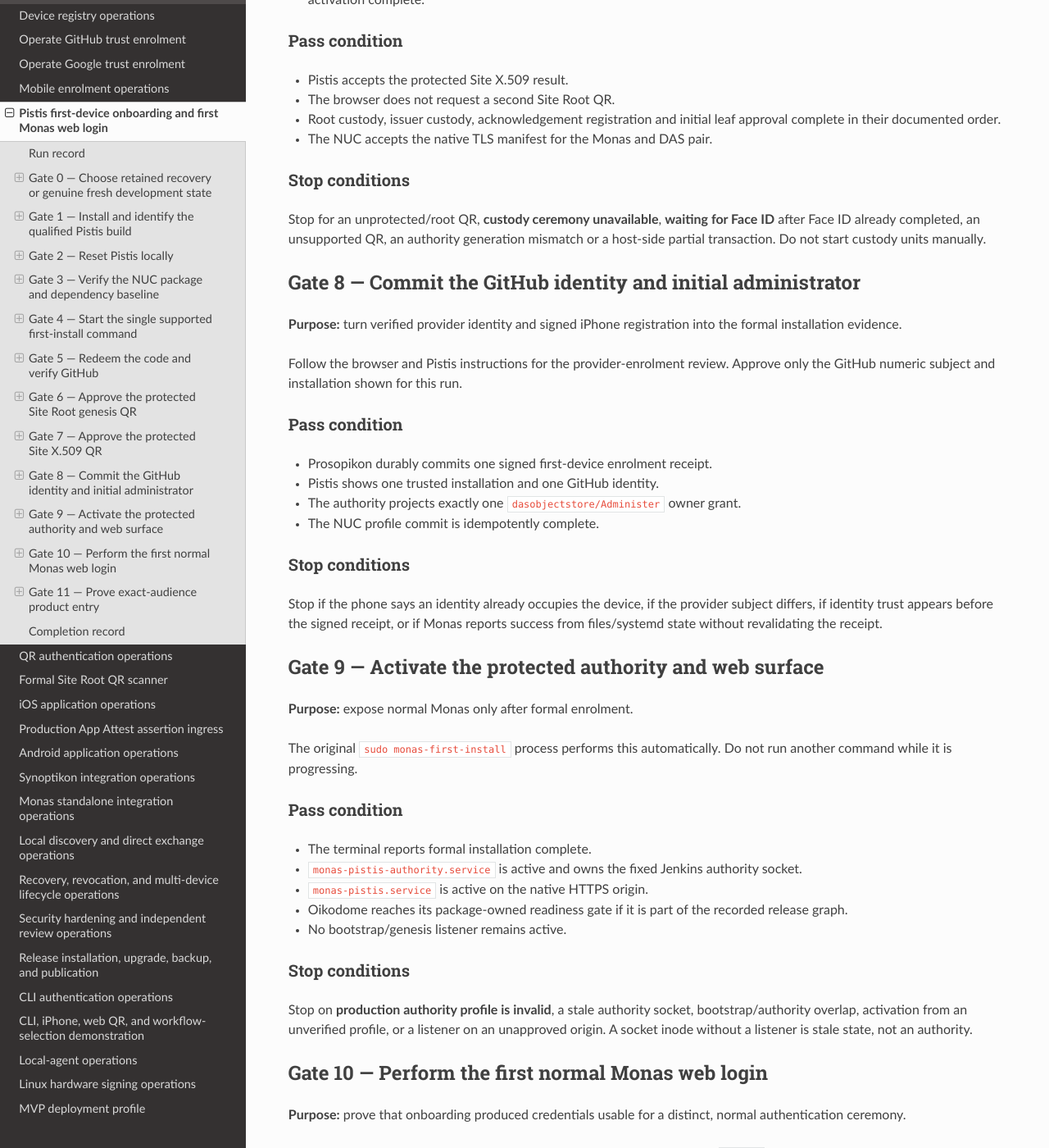
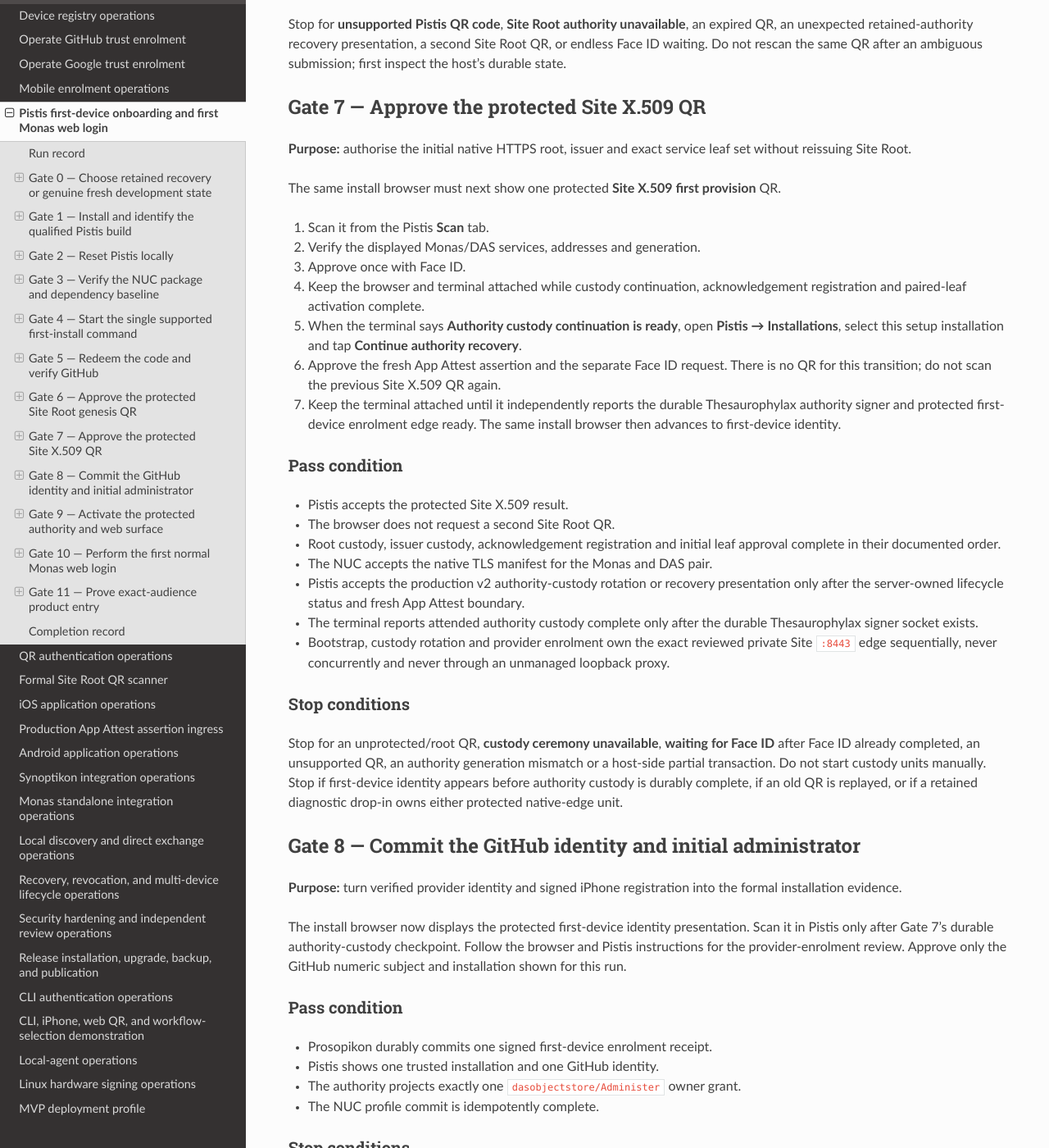
Before and after one commit to sagrudd/pistis, a Sphinx documentation site: the page built from docs/operations/monas-first-web-login-runbook.md, in a window 1280 px wide and 1400 px high, scrolled down 10128 px. Shown: the whole window at 82% size. Built offline with Sphinx 7.4.7 and the Read the Docs theme 3.1.0, drawn with Linux system fonts in a browser that asks for light colours; the version number could not be read and is left out; some of the changed text lies outside the part shown.

Commit message:
test: cover retained authority custody before login

````diff
--- a/docs/operations/monas-first-web-login-runbook.md
+++ b/docs/operations/monas-first-web-login-runbook.md
@@ -420,11 +420,29 @@
 Keep that terminal open. Do not run another copy of the command and do not
 start individual Monas or Thesaurophylax units manually.
 
+If the status at command entry is `activated-current-pair`, the retained Site
+Root and Site X.509 are already complete. Before a new browser code is safe,
+the terminal deliberately pauses at the distinct authority-custody gate. In
+Pistis open **Installations**, select this setup installation and tap
+**Continue authority recovery**. Approve the fresh App Attest assertion and
+Face ID request. This step has no QR. Keep the command attached until it prints
+both:
+
+```text
+Monas first-install checkpoint: attended authority custody complete.
+Monas first-install checkpoint: protected first-device enrolment edge ready.
+```
+
+Only then is the short-lived browser code issued. This is a valid sequential
+resume, not reconciliation or a request to restart the command.
+
 ### Pass condition
 
 The terminal prints:
 
 - the ordered route state;
+- for an activated retained pair, the explicit no-QR authority-custody
+  instruction and durable-signer/provider-edge checkpoints;
 - `https://install.mnemosyne.co.uk`;
 - one short-lived code and its expiry; and
 - an instruction to keep the terminal attached.
@@ -432,9 +450,12 @@
 ### Stop conditions
 
 Stop if the command selects reconciliation without a new code, reports an
-inactive or incompatible protected route, or cannot start its broker
-rendezvous. If the code expires unused, let the command settle and then start
-one new run; never reuse or transcribe an expired code.
+inactive or incompatible protected route, reports an unmanaged protected-unit
+override, or cannot start authority custody, the provider edge or its broker
+rendezvous. `Waiting for Face ID` is not a host checkpoint: after Face ID has
+completed, require either the durable signer checkpoint or a named diagnostic.
+If the code expires unused, let the command settle and then start one new run;
+never reuse or transcribe an expired code.
 
 ## Gate 5 — Redeem the code and verify GitHub
 
@@ -499,6 +520,15 @@
 3. Approve once with Face ID.
 4. Keep the browser and terminal attached while custody continuation,
    acknowledgement registration and paired-leaf activation complete.
+5. When the terminal says **Authority custody continuation is ready**, open
+   **Pistis → Installations**, select this setup installation and tap
+   **Continue authority recovery**.
+6. Approve the fresh App Attest assertion and the separate Face ID request.
+   There is no QR for this transition; do not scan the previous Site X.509 QR
+   again.
+7. Keep the terminal attached until it independently reports the durable
+   Thesaurophylax authority signer and protected first-device enrolment edge
+   ready. The same install browser then advances to first-device identity.
 
 ### Pass condition
 
@@ -507,21 +537,34 @@
 - Root custody, issuer custody, acknowledgement registration and initial leaf
   approval complete in their documented order.
 - The NUC accepts the native TLS manifest for the Monas and DAS pair.
+- Pistis accepts the production v2 authority-custody rotation or recovery
+  presentation only after the server-owned lifecycle status and fresh App
+  Attest boundary.
+- The terminal reports attended authority custody complete only after the
+  durable Thesaurophylax signer socket exists.
+- Bootstrap, custody rotation and provider enrolment own the exact reviewed
+  private Site `:8443` edge sequentially, never concurrently and never through
+  an unmanaged loopback proxy.
 
 ### Stop conditions
 
 Stop for an unprotected/root QR, **custody ceremony unavailable**, **waiting
 for Face ID** after Face ID already completed, an unsupported QR, an authority
 generation mismatch or a host-side partial transaction. Do not start custody
-units manually.
+units manually. Stop if first-device identity appears before authority custody
+is durably complete, if an old QR is replayed, or if a retained diagnostic
+drop-in owns either protected native-edge unit.
 
 ## Gate 8 — Commit the GitHub identity and initial administrator
 
 **Purpose:** turn verified provider identity and signed iPhone registration
 into the formal installation evidence.
 
-Follow the browser and Pistis instructions for the provider-enrolment review.
-Approve only the GitHub numeric subject and installation shown for this run.
+The install browser now displays the protected first-device identity
+presentation. Scan it in Pistis only after Gate 7's durable authority-custody
+checkpoint. Follow the browser and Pistis instructions for the
+provider-enrolment review. Approve only the GitHub numeric subject and
+installation shown for this run.
 
 ### Pass condition
 
````
Also changed, not shown: CHANGELOG.md (+7 -0 lines), 4 other files.
